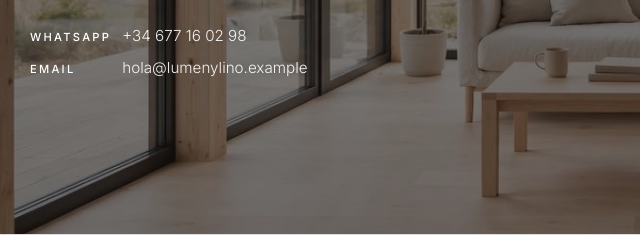
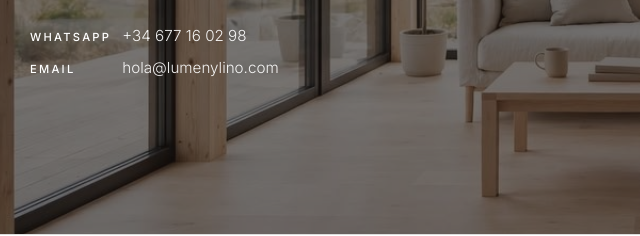
Before and after one commit to starlingr787-lgtm/EVORA, a plain HTML site: page index.html in a window 1280 px wide. Shown: the part 7463-7699 px from the top of the page, 10-650 px from the left. Drawn offline with nearby package versions, Linux system fonts and the light colour scheme.

Commit message:
Contact email: use unregistered lumenylino.com placeholder
Co-Authored-By: Claude Sonnet 5.5 <noreply@anthropic.com>
Claude-Session: https://claude.ai/code/session_01KRReXQD8AyH3ZqYGC1fjdW

```diff
--- a/index.html
+++ b/index.html
@@ -651,7 +651,7 @@
             <a class="btn btn--wa" href="https://wa.me/34677160298?text=Hola%2C%20quiero%20agendar%20una%20consulta%20con%20Lumen%20%26%20Lino." target="_blank" rel="noopener" aria-label="Escribir por WhatsApp al +34 677 16 02 98 (se abre en una pestaña nueva)"><svg width="18" height="18" viewBox="0 0 24 24" fill="currentColor" aria-hidden="true" focusable="false"><path d="M12.04 2a9.9 9.9 0 0 0-8.5 14.95L2 22l5.2-1.5A9.9 9.9 0 1 0 12.04 2Zm0 18.1a8.2 8.2 0 0 1-4.2-1.15l-.3-.18-3.08.89.9-3-.2-.31a8.2 8.2 0 1 1 6.88 3.75Zm4.5-6.14c-.25-.12-1.46-.72-1.69-.8-.23-.09-.39-.13-.56.12s-.64.8-.78.96c-.14.17-.29.19-.54.06a6.7 6.7 0 0 1-3.3-2.88c-.25-.43.25-.4.71-1.32.08-.17.04-.31-.02-.43-.06-.12-.56-1.35-.77-1.85-.2-.48-.41-.42-.56-.43h-.48a.93.93 0 0 0-.67.31c-.23.25-.88.86-.88 2.1s.9 2.43 1.03 2.6c.12.17 1.78 2.72 4.3 3.81 1.6.69 2.23.75 3.03.63.49-.07 1.46-.6 1.67-1.17.2-.58.2-1.07.14-1.17-.06-.1-.23-.16-.48-.29Z"/></svg><span>Escribir por WhatsApp</span></a>
             <ul class="contact-data">
               <li><span>WhatsApp</span> +34 677 16 02 98</li>
-              <li><span>Email</span> hola@lumenylino.example</li>
+              <li><span>Email</span> hola@lumenylino.com</li>
             </ul>
           </div>
         </div>
```
